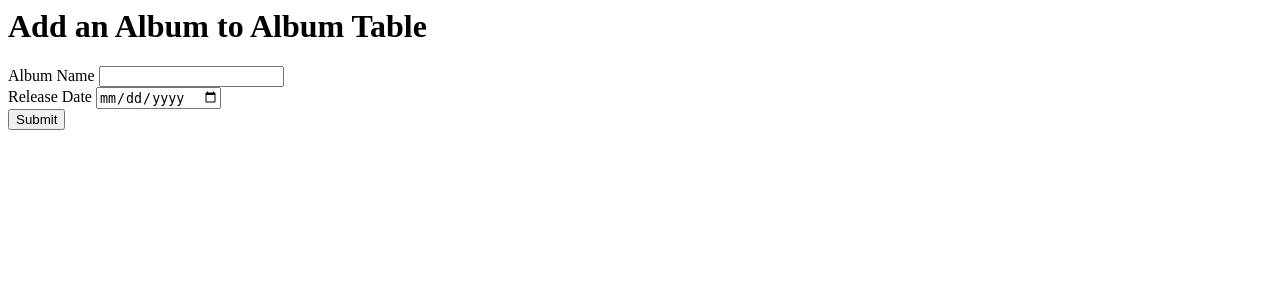
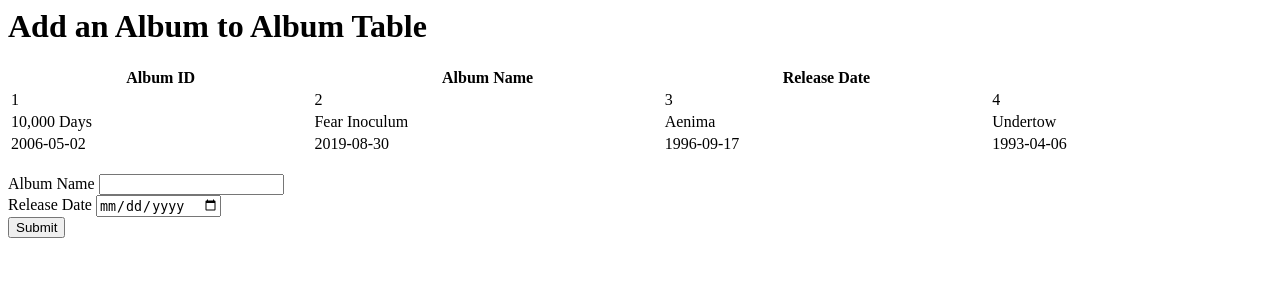
Before and after one commit to susiebeep/Introduction-to-Databases, a Flask app: page /album in a window 1280 px wide. Shown: the top 300 px of the page. Run offline with Flask 2, Linux system fonts and the light colour scheme.

Commit message:
Add files via upload

```diff
--- a/templates/add_album.html
+++ b/templates/add_album.html
@@ -1,4 +1,30 @@
 <h1> Add an Album to Album Table </h1>
+<table style="width:100%">
+  <tr>
+    <th>Album ID</th>
+    <th>Album Name</th>
+    <th>Release Date</th>
+  </tr>
+  <tr>
+    <td>1</td>
+    <td>2</td>
+    <td>3</td>
+    <td>4</td>
+  </tr>
+  <tr>
+    <td>10,000 Days</td>
+    <td>Fear Inoculum</td>
+    <td>Aenima</td>
+    <td>Undertow</td>
+  </tr>
+  <tr>
+    <td>2006-05-02</td>
+    <td>2019-08-30</td>
+    <td>1996-09-17</td>
+    <td>1993-04-06</td>
+  </tr>
+</table>
+<br>
 <form method="POST" action="">
     Album Name <input type="text" name="Album Name" />
     <br>
```
